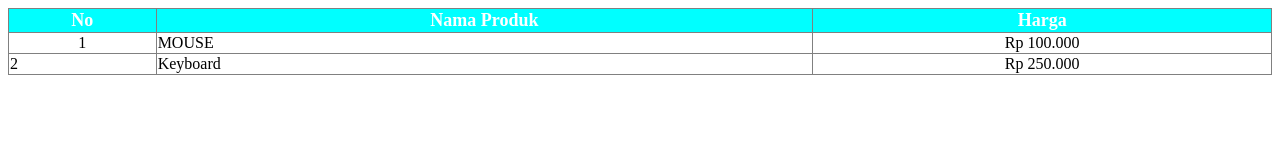
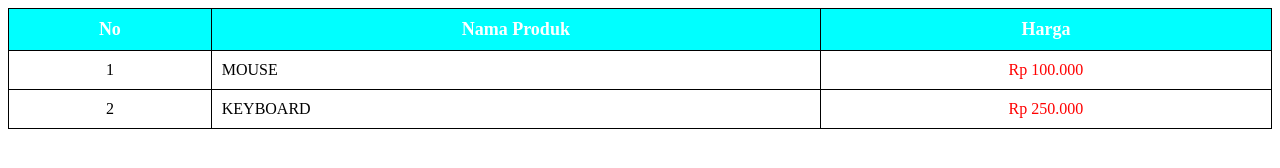
Before and after one commit to rayhan-18/1124160206-Tugas-Meet6, a plain HTML site: page index.html in a window 1280 px wide. Drawn offline with Linux system fonts and the light colour scheme.

Commit message:
border collapse 4

```diff
--- a/index.html
+++ b/index.html
@@ -4,6 +4,7 @@
     <meta charset="UTF-8">
     <meta name="viewport" content="width=device-width, initial-scale=1.0">
     <title>Day 6 HTML</title>
+    <link rel="stylesheet" href="style.css">
 </head>
 <body>
     <table border="1" style="border-collapse: collapse;" width="100%">
--- /dev/null
+++ b/style.css
@@ -0,0 +1,25 @@
+table{
+    border-collapse: collapse;
+    width: 100%;
+    border: 1px solid black;
+}
+th, td {
+    padding: 10px;
+    border: 1px solid black;
+}
+th{
+    background-color: red;
+    color: white;
+    font-weight: bold;
+    font-size: 18px;
+    text-align: center;
+}
+td:nth-child(1) {
+    text-align: center;
+}
+td:nth-child(2) {
+    text-transform: uppercase;
+}
+td:nth-child(3) {
+    color: red;
+}
```
